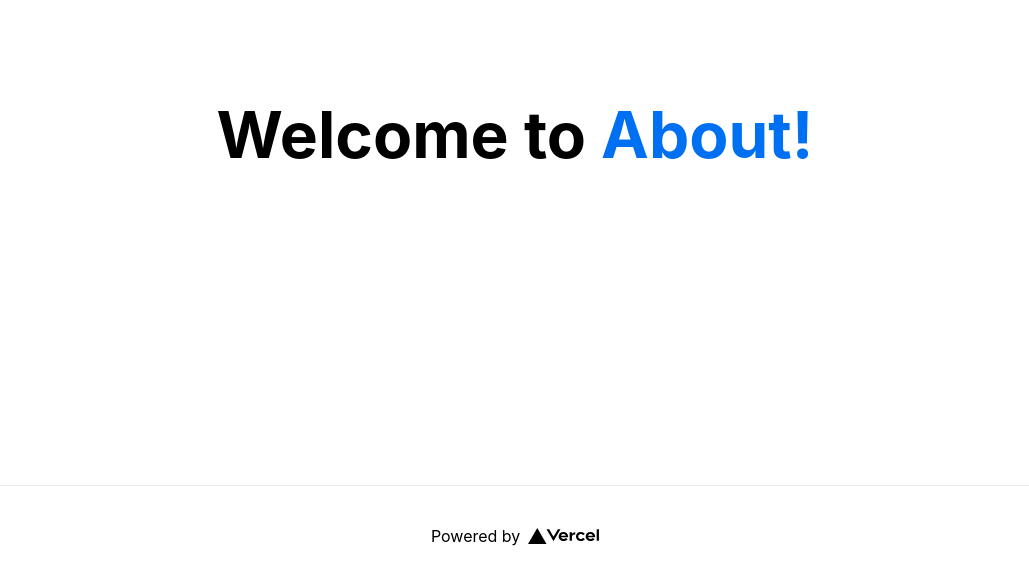
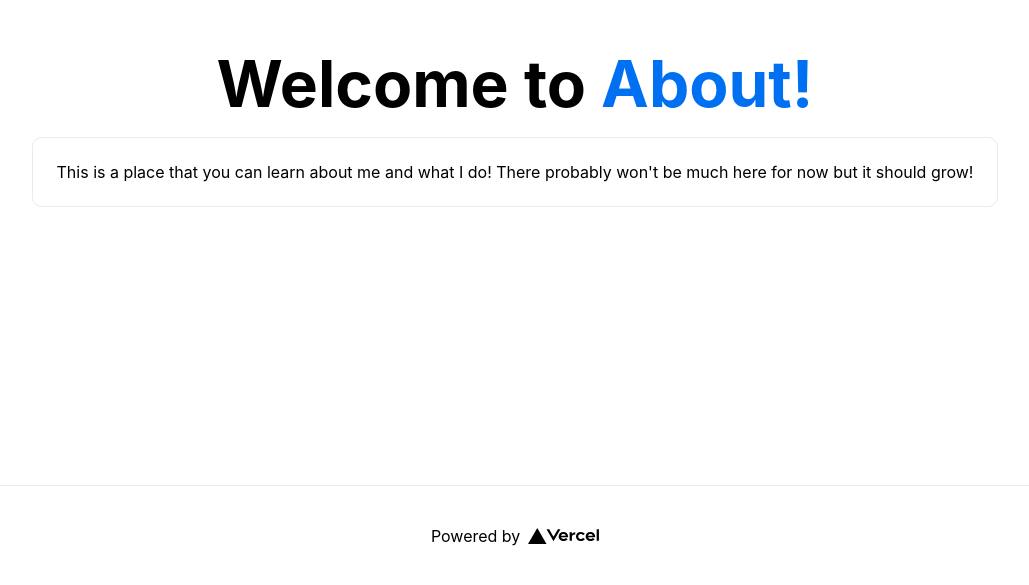
Before and after one commit to jashment/nextjs-playground, a Next.js app: page /about in a window 1280 px wide. Shown: the part 215-800 px from the top of the page, without its empty margins (125-1154 px from the left). Built offline with nearby package versions, Linux system fonts and the light colour scheme.

Commit message:
Just plaing with css

```diff
--- a/pages/about.js
+++ b/pages/about.js
@@ -12,7 +12,11 @@ const About = () => {
             <h1 className={styles.title}>
             Welcome to <a href="#">About!</a>
             </h1>
-            </main>
+            <p className={styles.card}>
+                This is a place that you can learn about me and what I do!
+                There probably won't be much here for now but it should grow!
+            </p>
+        </main>
 
         <footer className={styles.footer}>
             <a
```
